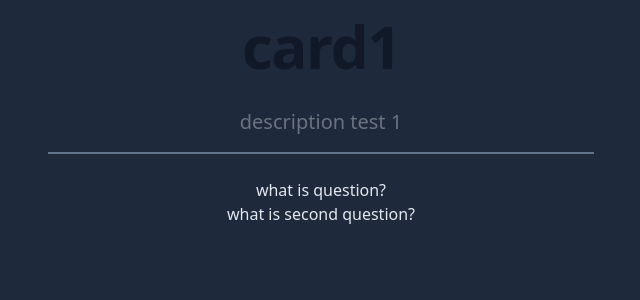
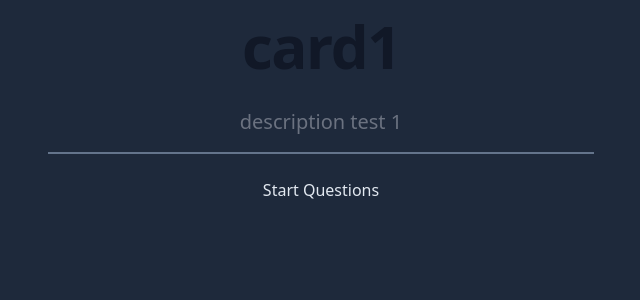
Before and after one commit to alihaghjou/flash-card, a Next.js app: page /Cards/id1 in a window 1280 px wide. Shown: the top 300 px of the page, without its empty margins (319-959 px from the left). Built offline with nearby package versions, Linux system fonts and the light colour scheme.

Commit message:
questions display created and some style added to them

```diff
--- /dev/null
+++ b/Components/EachCardQuestions.tsx
@@ -0,0 +1,38 @@
+import React, { useState } from "react";
+import { cardsType } from "../pages/_app";
+import EachQuestionDisplay from "./EachQuestionDisplay";
+
+const EachCardQuestions = ({ OneCard }: { OneCard: cardsType }) => {
+  const [startQuestions, setStartQuestions] = useState(false);
+
+  return (
+    <div>
+      {!startQuestions && (
+        <button
+          onClick={() => setStartQuestions(true)}
+          className="text-white bg-blue-700 hover:bg-blue-800 focus:ring-4 focus:ring-blue-300 font-medium rounded-lg text-xl px-5 py-2.5 mr-2 mb-2 focus:outline-none"
+        >
+          Start Questions
+        </button>
+      )}
+      {startQuestions && (
+        <>
+          {OneCard.questions.map((EachQuestion) => (
+            <EachQuestionDisplay
+              key={EachQuestion.questionId}
+              EachQuestion={EachQuestion}
+            />
+          ))}
+          <button
+            className="text-white mt-4 bg-blue-700 hover:bg-blue-800 focus:ring-4 focus:ring-blue-300 font-medium rounded-lg text-lg px-5 py-2.5 mr-2 mb-2 focus:outline-none"
+            onClick={() => setStartQuestions(false)}
+          >
+            Quit
+          </button>
+        </>
+      )}
+    </div>
+  );
+};
+
+export default EachCardQuestions;
--- /dev/null
+++ b/Components/EachQuestionDisplay.tsx
@@ -0,0 +1,24 @@
+import React, { useState } from "react";
+import { questionType } from "../pages/_app";
+
+const EachQuestionDisplay = ({
+  EachQuestion,
+}: {
+  EachQuestion: questionType;
+}) => {
+  const [showAnswer, setShowAnswer] = useState(false);
+  return (
+    <section className="text-lg h-screen">
+      <p className="text-xl mb-4">{EachQuestion.questionBody}</p>
+      <button
+        onClick={() => setShowAnswer(true)}
+        className="text-blue-700 hover:text-white border border-blue-700 hover:bg-blue-800 focus:ring-4 focus:outline-none focus:ring-blue-300 font-medium rounded-lg text-sm px-5 py-2.5 text-center mr-2 mb-2 dark:border-blue-500 dark:text-blue-500 dark:hover:text-white dark:hover:bg-blue-600 dark:focus:ring-blue-800"
+      >
+        Show Answer
+      </button>
+      {showAnswer && <p>{EachQuestion.answer}</p>}
+    </section>
+  );
+};
+
+export default EachQuestionDisplay;
--- a/pages/Cards/[CardId]/index.tsx
+++ b/pages/Cards/[CardId]/index.tsx
@@ -1,6 +1,7 @@
 import { useRouter } from "next/router";
 import React from "react";
 import type { cardsType } from "../../_app";
+import EachCardQuestions from "../../../Components/EachCardQuestions";
 
 const Index = ({ cardsData }: { cardsData: cardsType[] }) => {
   const router = useRouter();
@@ -16,9 +17,7 @@ const Index = ({ cardsData }: { cardsData: cardsType[] }) => {
       <p className="mb-6 pb-4 border-b-2 border-b-slate-500 text-lg font-normal text-gray-500 lg:text-xl sm:px-16 xl:px-48 dark:text-gray-400">
         {OneCard.description}
       </p>
-      {OneCard.questions.map((EachQuestion) => (
-        <div key={EachQuestion.questionId}>{EachQuestion.questionBody}</div>
-      ))}
+      <EachCardQuestions OneCard={OneCard} />
     </article>
   );
 };
--- a/pages/_app.tsx
+++ b/pages/_app.tsx
@@ -43,7 +43,7 @@ export type cardsType = {
   questions: questionType[];
 };
 
-type questionType = {
+export type questionType = {
   questionId: string;
   questionBody: string;
   answer: string;
```
